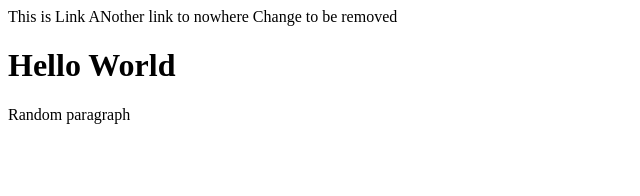
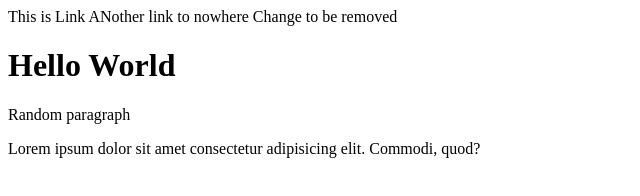
Before and after one commit to katgpt-lab/git_guide, a plain HTML site: page index.html in a window 1280 px wide. Shown: the whole page, without its empty margins (0-640 px from the left). Drawn offline with Linux system fonts and the light colour scheme.

Commit message:
added new  paragraph with 10 lines

```diff
--- a/index.html
+++ b/index.html
@@ -11,5 +11,6 @@
 <body>
 	<h1>Hello World</h1>
 	<p>Random paragraph</p>
+    <p>Lorem ipsum dolor sit amet consectetur adipisicing elit. Commodi, quod?</p>
 </body>
 </html>
```
